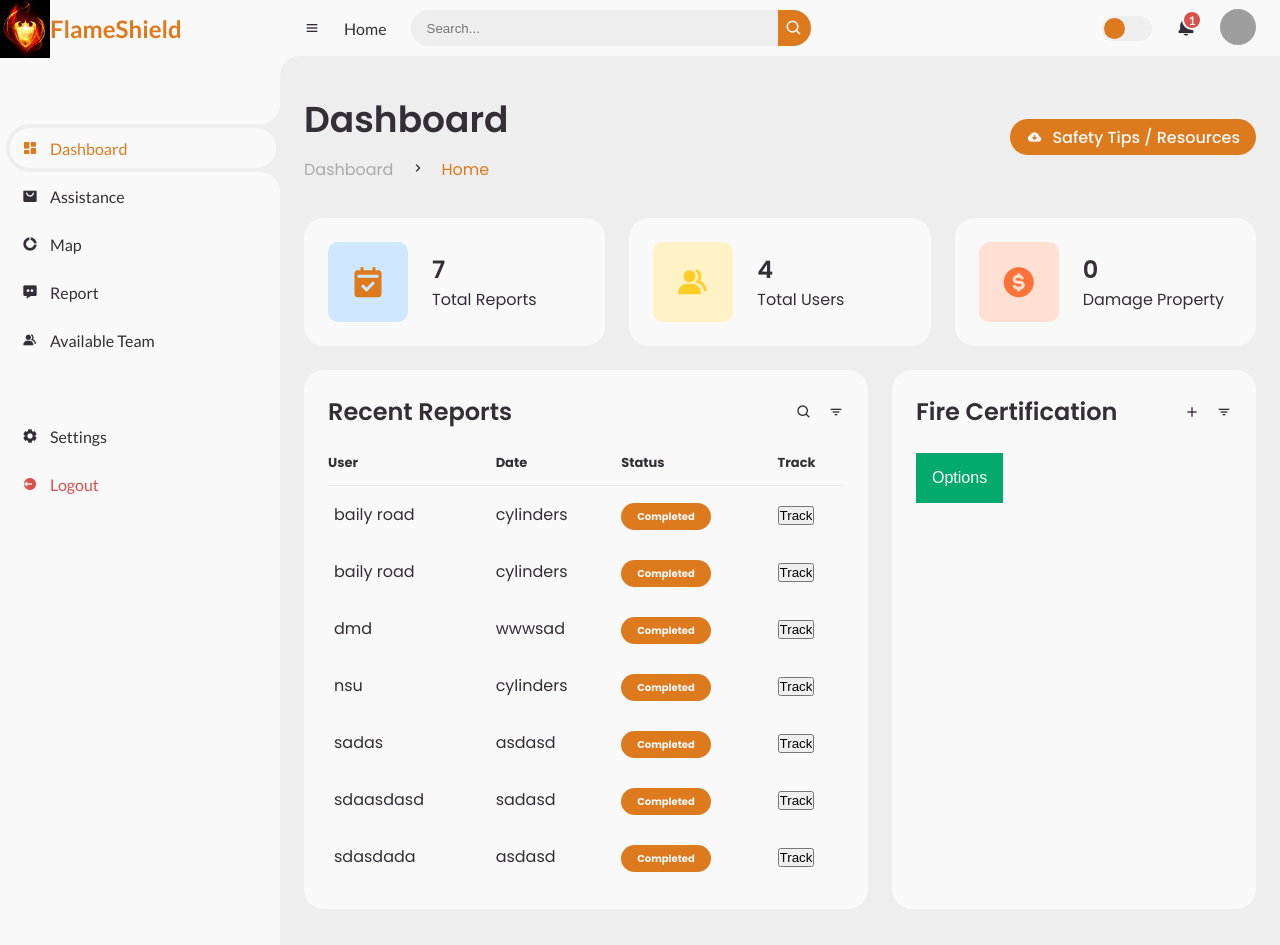
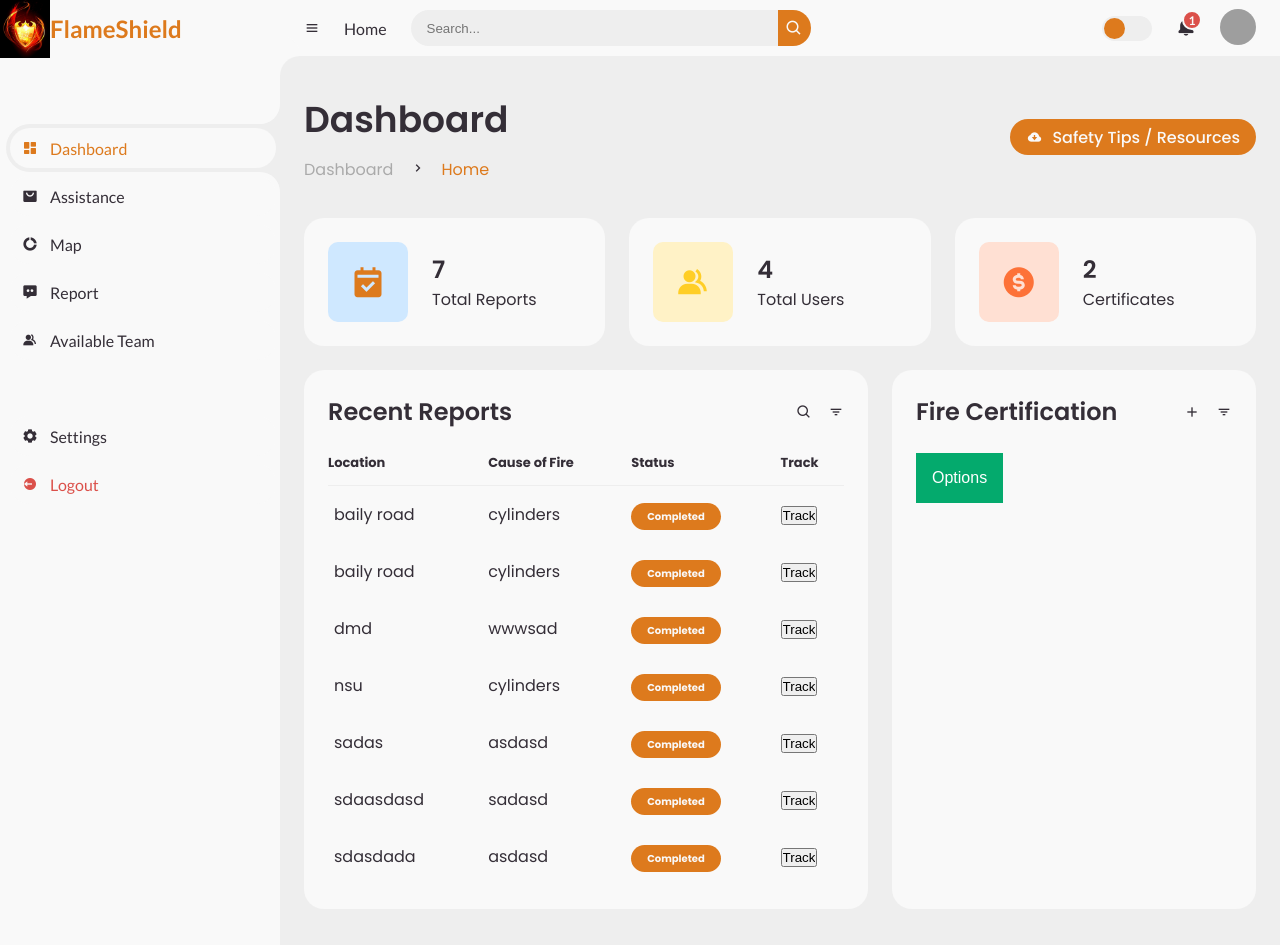
Before and after one commit to ahmedshafin/299, a Django app: page /dashboard/ in a window 1280 px wide. Run offline with Django 5.2, Linux system fonts and the light colour scheme; data comes from the database, SQL or seed files in the repository; both versions use the stored data as it was after the commit; grey boxes are pictures that could not be loaded.

Commit message:
certificate

```diff
--- a/app1/views.py
+++ b/app1/views.py
@@ -13,6 +13,7 @@ def homeView(request) :
 
 
 def viewHomepage(request) :
+    #Create user code
     if  request.method =='POST':
         userName = request.POST.get('username')
         email = request.POST.get('email')
@@ -24,26 +25,33 @@ def viewHomepage(request) :
             myUser = User.objects.create_user(userName, email, password)
             myUser.save()
             return redirect('homepage')
-
+        #User have been created
     return render(request, "index.html")
 
 
+#Admin Dashboard
 def dashboardView(request):
     reports = report.objects.filter()
     report_count= len(reports)
     all_users = User.objects.all()
     user_count = len(all_users)
+    all_certificates = addRestaurentModel.objects.filter()
+    certificates_count = len(all_certificates)
     args = {
         "reports": reports,
         "report_count":report_count,
-        "user_count":user_count
+        "user_count":user_count,
+        "certificates_count":certificates_count
     }
     return render(request, 'adminDashboard.html', args)
+
+
+#User Authentication
 def loginView(request) :
     if  request.method == 'POST' :
         loginName = request.POST.get('logName')
         loginPass = request.POST.get('logPass')
-        print(loginName, loginPass)
+
         user = authenticate(request,username = loginName, password = loginPass )
         if loginName == "admin":
             if user is not None :
@@ -61,7 +69,7 @@ def loginView(request) :
     return render(request, "index.html")
 
 
-
+#Contact Us Page
 def contactUs(request) :
     if request.method =='POST' :
         fullName = request.POST.get('full_name')
@@ -76,6 +84,7 @@ def contactUs(request) :
     return render(request, "contact.html")
 
 
+#User Report
 def reportView(request) :
     if request.method =='POST' :
         locate = request.POST.get('location')
@@ -86,14 +95,13 @@ def reportView(request) :
         longitude = request.POST.get('longitude')
 
         # Do something with latitude and longitude
-        print("Latitude:", latitude)
-        print("Longitude:", longitude)
         rep = report(location=locate, cause=reason, damage=extentDamage, comments=description, latitude=latitude,
           longitude=longitude)
         rep.save()
         return redirect('home')
 
     return render(request, "report.html")
+
 
 def aboutView(request) :
     return render(request, "about.html")
@@ -102,6 +110,8 @@ def aboutView(request) :
 def safetyView(request) :
     return render(request, "safety.html")
 
+
+#Adding Certification to User
 def certificateView(request):
     restaurants = addRestaurentModel.objects.filter()
     args = {
@@ -109,6 +119,8 @@ def certificateView(request):
     }
     return render(request, "certificate.html", args)
 
+
+#Adding Certification from Admin
 def addRestaurentView(request):
     if request.method =='POST' :
         companyName = request.POST.get('company')
@@ -120,6 +132,8 @@ def addRestaurentView(request):
         return redirect('dashboardView')
     return render(request, 'addRestaurent.html')
 
+
+#GPS Tracking
 def map(request, slug):
     map_obj = get_object_or_404(report, id=slug)
     latitude = map_obj.latitude
--- a/static/style.css
+++ b/static/style.css
@@ -631,3 +631,7 @@ body {
 
   /* Change the background color of the dropdown button when the dropdown content is shown */
   .dropdown:hover .dropbtn {background-color: #d78a0e;}
+
+  .button {
+	transition-duration: 0.4s;
+  }
--- a/templates/adminDashboard.html
+++ b/templates/adminDashboard.html
@@ -63,7 +63,7 @@
 				</a>
 			</li>
 			<li>
-				<a href="#" class="logout">
+				<a href="/" class="logout">
 					<i class='bx bxs-log-out-circle' ></i>
 					<span class="text">Logout</span>
 				</a>
@@ -113,7 +113,7 @@
 						</li>
 					</ul>
 				</div>
-				<a href="#" class="btn-download">
+				<a href="/safety/" class="btn-download">
 					<i class='bx bxs-cloud-download' ></i>
 					<span class="text">Safety Tips / Resources</span>
 				</a>
@@ -137,8 +137,8 @@
 				<li>
 					<i class='bx bxs-dollar-circle' ></i>
 					<span class="text">
-						<h3>0</h3>
-						<p>Damage Property</p>
+						<h3>{{certificates_count}}</h3>
+						<p>Certificates</p>
 					</span>
 				</li>
 			</ul>
@@ -154,8 +154,8 @@
 					<table>
 						<thead>
 							<tr>
-								<th>User</th>
-								<th>Date</th>
+								<th>Location</th>
+								<th>Cause of Fire</th>
 								<th>Status</th>
 								<th>Track</th>
 							</tr>
--- a/templates/certificate.html
+++ b/templates/certificate.html
@@ -115,7 +115,7 @@
 <body>
 
 <div class="container">
-  <header> <h1>Restaurant Fire Safety Certificates</h1> </header>
+  <header> <h1>Fire Safety Certificates</h1> </header>
 
   <div class="navbar">
     <a href="/home">Home</a>
--- a/templates/home.html
+++ b/templates/home.html
@@ -67,7 +67,7 @@
     </header>
     <nav>
         <ul>
-            <li><a href="#">Home</a></li>
+            <li><a href="/certificate/">Certified Building</a></li>
             <li><a href="/report">Report</a></li>
             <li><a href="/safety">Fire Safety And Resources</a></li>
             <li><a href="https://www.google.com/maps/search/lakes/@23.7653316,90.3573183,13z/data=!3m1!4b1?entry=ttu">Nearby Lakes</a></li>
--- a/templates/report.html
+++ b/templates/report.html
@@ -95,6 +95,7 @@
     </form>
     <p id="demo"></p> <!-- This will display the location -->
 </div>
+
 <script>
     const x = document.getElementById("demo");
 
--- a/templates/safety.html
+++ b/templates/safety.html
@@ -16,7 +16,7 @@
   <nav>
     <ul>
       <li><a href="/home">Home</a></li>
-      <li><a href="/certificate">Certificates</a></li>
+      <li><a href="/certificate">Certified Building</a></li>
     </ul>
   </nav>
 
```
Also changed, not shown: db.sqlite3.
